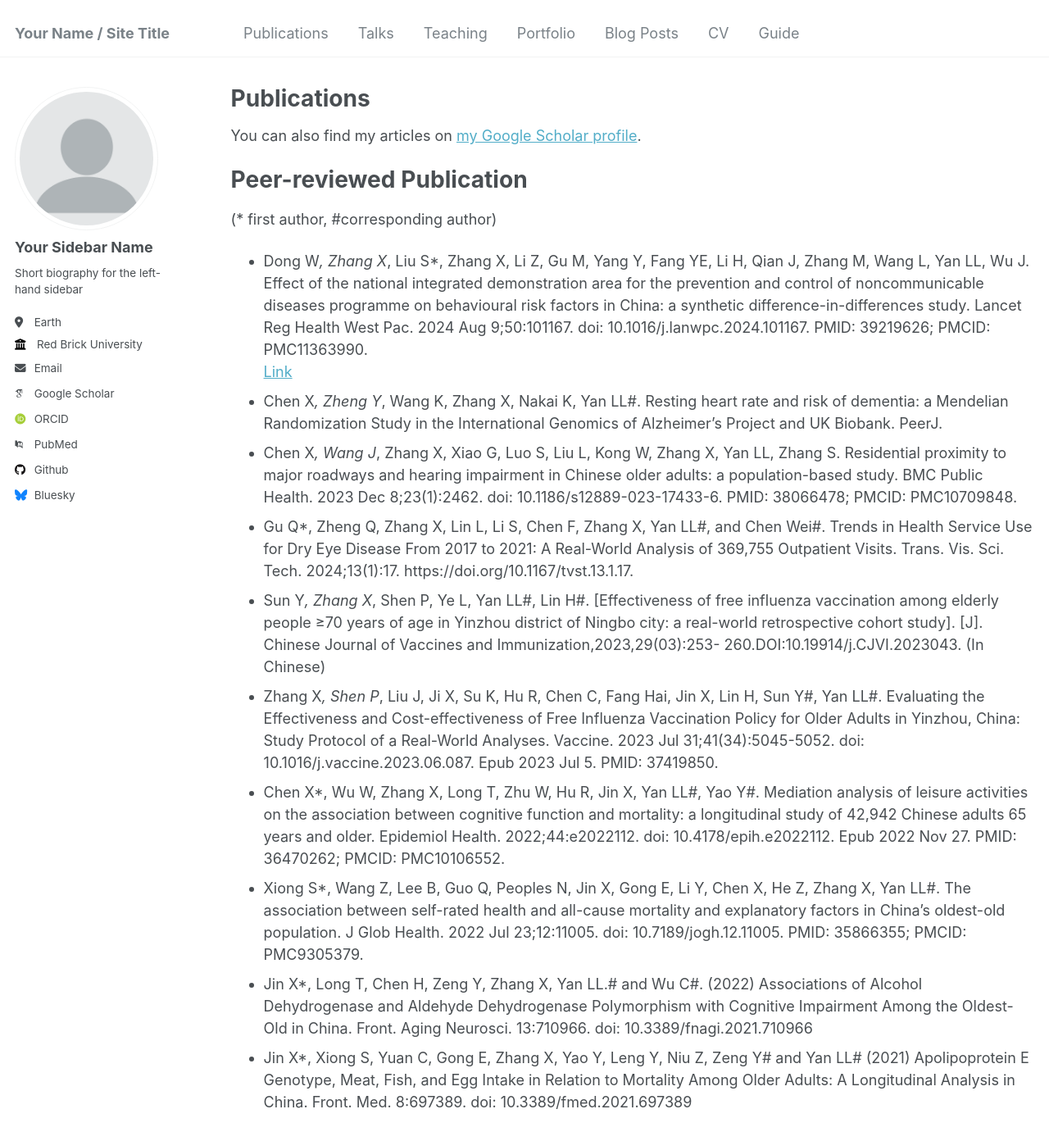
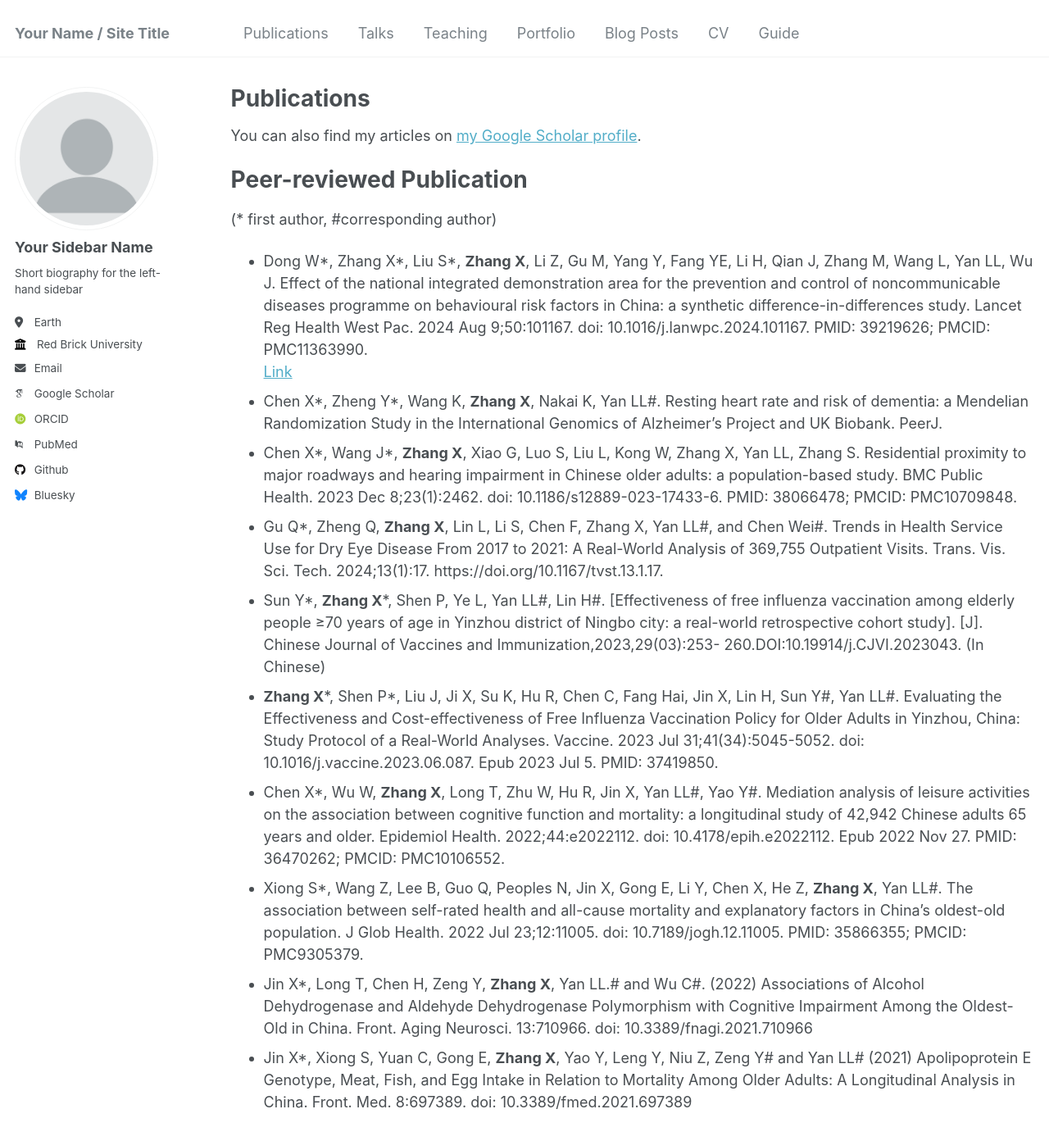
Before and after one commit to Xian152/xian152.github.io, a Jekyll site: the page built from _pages/publication.md, in a window 1280 px wide and 1400 px high. Shown: the top 1392 px of the window at 82% size. Built offline with Jekyll 4.4.1, drawn with Linux system fonts in a browser that asks for light colours; some web fonts are replaced.

```diff
--- a/_pages/publication.md
+++ b/_pages/publication.md
@@ -9,14 +9,14 @@ You can also find my articles on [my Google Scholar profile](https://scholar.goo
 
 # Peer-reviewed Publication
 (* first author, #corresponding author)
-+ Dong W*, Zhang X*, Liu S*, Zhang X, Li Z, Gu M, Yang Y, Fang YE, Li H, Qian J, Zhang M, Wang L, Yan LL, Wu J. Effect of the national integrated demonstration area for the prevention and control of noncommunicable diseases programme on behavioural risk factors in China: a synthetic difference-in-differences study. Lancet Reg Health West Pac. 2024 Aug 9;50:101167. doi: 10.1016/j.lanwpc.2024.101167. PMID: 39219626; PMCID: PMC11363990.
++ Dong W\*, Zhang X\*, Liu S\*, **Zhang X**, Li Z, Gu M, Yang Y, Fang YE, Li H, Qian J, Zhang M, Wang L, Yan LL, Wu J. Effect of the national integrated demonstration area for the prevention and control of noncommunicable diseases programme on behavioural risk factors in China: a synthetic difference-in-differences study. Lancet Reg Health West Pac. 2024 Aug 9;50:101167. doi: 10.1016/j.lanwpc.2024.101167. PMID: 39219626; PMCID: PMC11363990.
   [Link](https://www.thelancet.com/journals/lanwpc/article/PIIS2666-6065(24)00161-5/fulltext)
-+ Chen X*, Zheng Y*, Wang K, Zhang X, Nakai K, Yan LL#. Resting heart rate and risk of dementia: a Mendelian Randomization Study in the International Genomics of Alzheimer’s Project and UK Biobank. PeerJ.
-+ Chen X*, Wang J*, Zhang X, Xiao G, Luo S, Liu L, Kong W, Zhang X, Yan LL, Zhang S. Residential proximity to major roadways and hearing impairment in Chinese older adults: a population-based study. BMC Public Health. 2023 Dec 8;23(1):2462. doi: 10.1186/s12889-023-17433-6. PMID: 38066478; PMCID: PMC10709848.
-+ Gu Q*, Zheng Q, Zhang X, Lin L, Li S, Chen F, Zhang X, Yan LL#, and Chen Wei#. Trends in Health Service Use for Dry Eye Disease From 2017 to 2021: A Real-World Analysis of 369,755 Outpatient Visits. Trans. Vis. Sci. Tech. 2024;13(1):17. https://doi.org/10.1167/tvst.13.1.17.
-+ Sun Y*, Zhang X*, Shen P, Ye L, Yan LL#, Lin H#. [Effectiveness of free influenza vaccination among elderly people ≥70 years of age in Yinzhou district of Ningbo city: a real-world retrospective cohort study]. [J]. Chinese Journal of Vaccines and Immunization,2023,29(03):253- 260.DOI:10.19914/j.CJVI.2023043. (In Chinese)
-+ Zhang X*, Shen P*, Liu J, Ji X, Su K, Hu R, Chen C, Fang Hai, Jin X, Lin H, Sun Y#, Yan LL#. Evaluating the Effectiveness and Cost-effectiveness of Free Influenza Vaccination Policy for Older Adults in Yinzhou, China: Study Protocol of a Real-World Analyses. Vaccine. 2023 Jul 31;41(34):5045-5052. doi: 10.1016/j.vaccine.2023.06.087. Epub 2023 Jul 5. PMID: 37419850.
-+ Chen X*, Wu W, Zhang X, Long T, Zhu W, Hu R, Jin X, Yan LL#, Yao Y#. Mediation analysis of leisure activities on the association between cognitive function and mortality: a longitudinal study of 42,942 Chinese adults 65 years and older. Epidemiol Health. 2022;44:e2022112. doi: 10.4178/epih.e2022112. Epub 2022 Nov 27. PMID: 36470262; PMCID: PMC10106552.
-+ Xiong S*, Wang Z, Lee B, Guo Q, Peoples N, Jin X, Gong E, Li Y, Chen X, He Z, Zhang X, Yan LL#. The association between self-rated health and all-cause mortality and explanatory factors in China's oldest-old population. J Glob Health. 2022 Jul 23;12:11005. doi: 10.7189/jogh.12.11005. PMID: 35866355; PMCID: PMC9305379.
-+ Jin X*, Long T, Chen H, Zeng Y, Zhang X, Yan LL.# and Wu C#. (2022) Associations of Alcohol Dehydrogenase and Aldehyde Dehydrogenase Polymorphism with Cognitive Impairment Among the Oldest-Old in China. Front. Aging Neurosci. 13:710966. doi: 10.3389/fnagi.2021.710966
-+ Jin X*, Xiong S, Yuan C, Gong E, Zhang X, Yao Y, Leng Y, Niu Z, Zeng Y# and Yan LL# (2021) Apolipoprotein E Genotype, Meat, Fish, and Egg Intake in Relation to Mortality Among Older Adults: A Longitudinal Analysis in China. Front. Med. 8:697389. doi: 10.3389/fmed.2021.697389
++ Chen X\*, Zheng Y\*, Wang K, **Zhang X**, Nakai K, Yan LL#. Resting heart rate and risk of dementia: a Mendelian Randomization Study in the International Genomics of Alzheimer’s Project and UK Biobank. PeerJ.
++ Chen X\*, Wang J\*, **Zhang X**, Xiao G, Luo S, Liu L, Kong W, Zhang X, Yan LL, Zhang S. Residential proximity to major roadways and hearing impairment in Chinese older adults: a population-based study. BMC Public Health. 2023 Dec 8;23(1):2462. doi: 10.1186/s12889-023-17433-6. PMID: 38066478; PMCID: PMC10709848.
++ Gu Q\*, Zheng Q, **Zhang X**, Lin L, Li S, Chen F, Zhang X, Yan LL#, and Chen Wei#. Trends in Health Service Use for Dry Eye Disease From 2017 to 2021: A Real-World Analysis of 369,755 Outpatient Visits. Trans. Vis. Sci. Tech. 2024;13(1):17. https://doi.org/10.1167/tvst.13.1.17.
++ Sun Y\*, **Zhang X**\*, Shen P, Ye L, Yan LL#, Lin H#. [Effectiveness of free influenza vaccination among elderly people ≥70 years of age in Yinzhou district of Ningbo city: a real-world retrospective cohort study]. [J]. Chinese Journal of Vaccines and Immunization,2023,29(03):253- 260.DOI:10.19914/j.CJVI.2023043. (In Chinese)
++ **Zhang X**\*, Shen P\*, Liu J, Ji X, Su K, Hu R, Chen C, Fang Hai, Jin X, Lin H, Sun Y#, Yan LL#. Evaluating the Effectiveness and Cost-effectiveness of Free Influenza Vaccination Policy for Older Adults in Yinzhou, China: Study Protocol of a Real-World Analyses. Vaccine. 2023 Jul 31;41(34):5045-5052. doi: 10.1016/j.vaccine.2023.06.087. Epub 2023 Jul 5. PMID: 37419850.
++ Chen X\*, Wu W, **Zhang X**, Long T, Zhu W, Hu R, Jin X, Yan LL#, Yao Y#. Mediation analysis of leisure activities on the association between cognitive function and mortality: a longitudinal study of 42,942 Chinese adults 65 years and older. Epidemiol Health. 2022;44:e2022112. doi: 10.4178/epih.e2022112. Epub 2022 Nov 27. PMID: 36470262; PMCID: PMC10106552.
++ Xiong S\*, Wang Z, Lee B, Guo Q, Peoples N, Jin X, Gong E, Li Y, Chen X, He Z, **Zhang X**, Yan LL#. The association between self-rated health and all-cause mortality and explanatory factors in China's oldest-old population. J Glob Health. 2022 Jul 23;12:11005. doi: 10.7189/jogh.12.11005. PMID: 35866355; PMCID: PMC9305379.
++ Jin X\*, Long T, Chen H, Zeng Y, **Zhang X**, Yan LL.# and Wu C#. (2022) Associations of Alcohol Dehydrogenase and Aldehyde Dehydrogenase Polymorphism with Cognitive Impairment Among the Oldest-Old in China. Front. Aging Neurosci. 13:710966. doi: 10.3389/fnagi.2021.710966
++ Jin X\*, Xiong S, Yuan C, Gong E, **Zhang X**, Yao Y, Leng Y, Niu Z, Zeng Y# and Yan LL# (2021) Apolipoprotein E Genotype, Meat, Fish, and Egg Intake in Relation to Mortality Among Older Adults: A Longitudinal Analysis in China. Front. Med. 8:697389. doi: 10.3389/fmed.2021.697389
```
